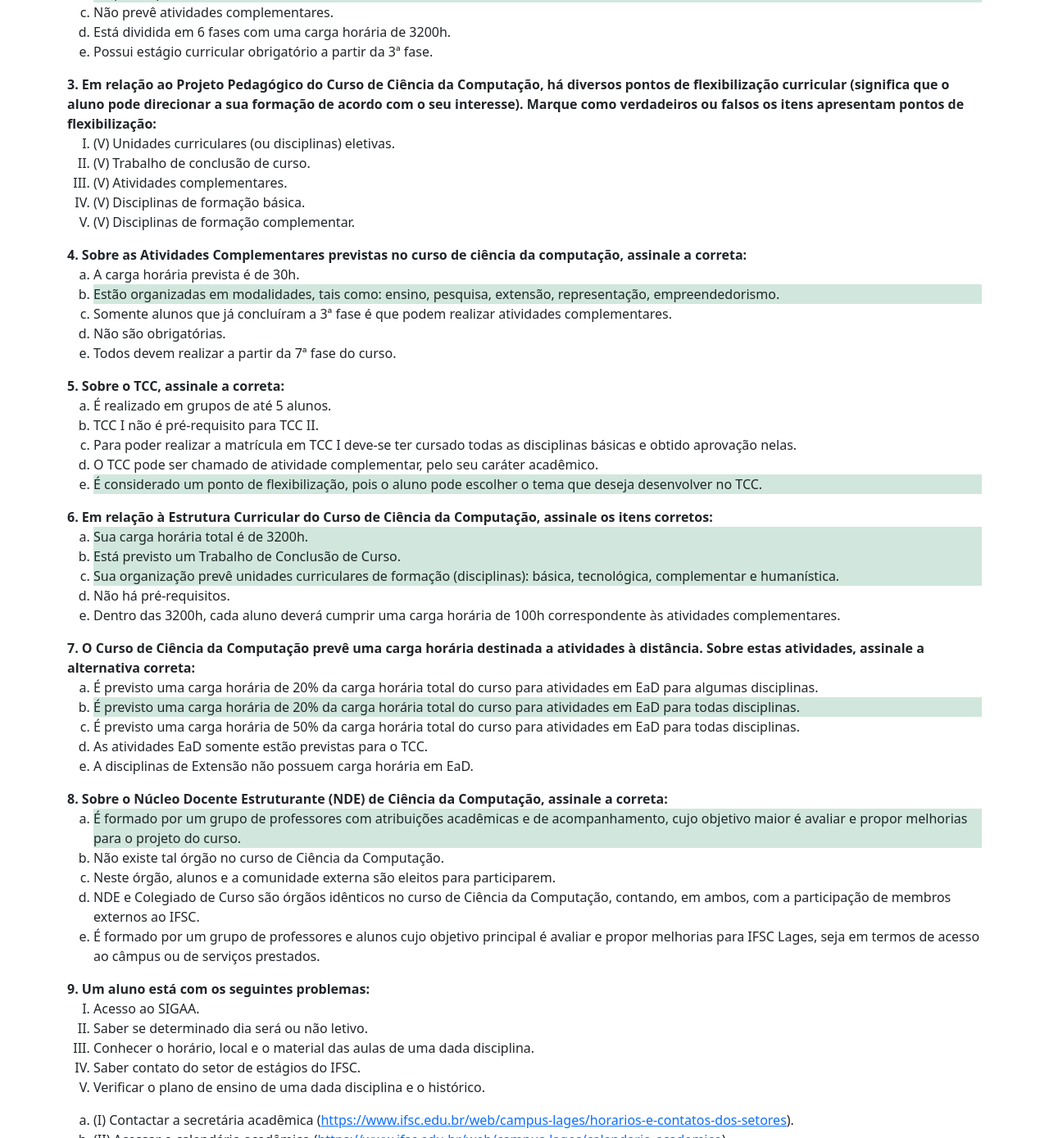
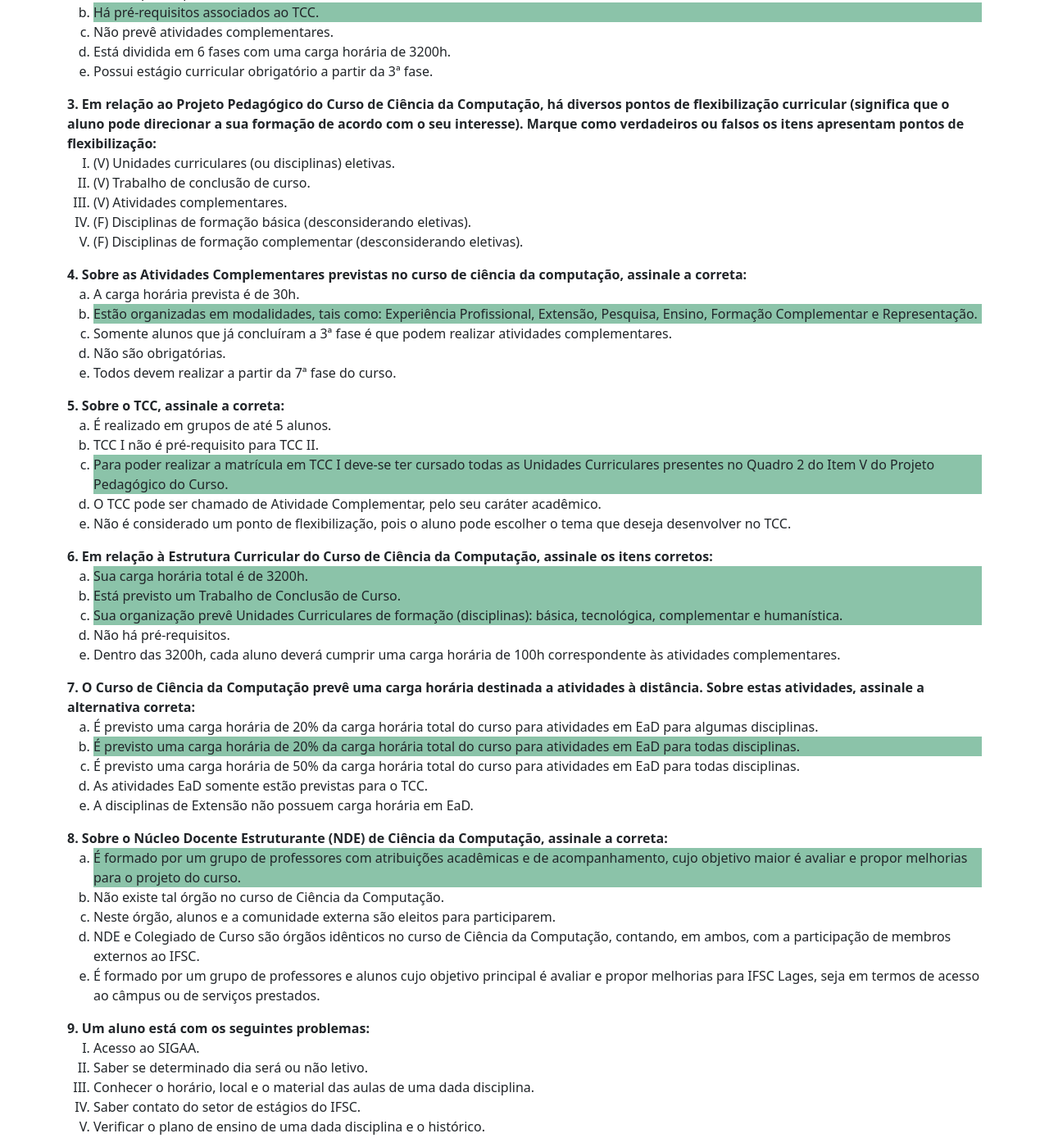
Before and after one commit to JaoGoncalves/computacao-e-sociedade-, a plain HTML site: page Pagina-PPC/index.html in a window 1280 px wide. Shown: the part 469-1858 px from the top of the page at 82% size. Drawn offline with nearby package versions, Linux system fonts and the light colour scheme.

Commit message:
Add files via upload

```diff
--- a/Pagina-PPC/index.html
+++ b/Pagina-PPC/index.html
@@ -35,13 +35,12 @@
         <div class="text-center">
             <span>
                 Aluno:
-                  João Vitor Sutil Gonçalves
+                João Vitor Sutil Gonçalves _ _ _ _ _ _ _ _ _ _ _ _ _ _ _ _ _ _ _ _ _ _ _ _ _ _ _ _ _ _ _ _ _ _ _ _ _ _ _ _ _ _ _ _ _ _ _ _ _ _
+                _ _ _ _ _ _ _ _ _ _ _ _ _ _ _ _ _ _ _ _ _ _ _ _ _ _ _ _
             </span>
-
-
             <span>
-                Data: 22/04/2024
-
+                Data:
+                29/04/2024
             </span>
         </div>
         <div>
@@ -52,11 +51,12 @@
         </div>
         <div>
             <ol type="a">
-                <li>Lei da educação.</li>
-                <li>Diretrizes curriculares da área.</li>
-                <li>Norma interna da área de Informática do IFSC.</li>
-                <li class="bg-success-subtle">Catálogo brasileiro de cursos de graduação.</li>
-                <li>Não existe este documento.</li>
+                <!-- adicionar nos elementos corretos: class="bg-success bg-opacity-50" -->
+                <li><span>Lei da educação.</span></li>
+                <li class="bg-success bg-opacity-50"><span>Diretrizes curriculares da área.</span></li>
+                <li><span>Norma interna da área de Informática do IFSC.</span></li>
+                <li><span>Catálogo brasileiro de cursos de graduação.</span></li>
+                <li><span>Não existe este documento.</span></li>
             </ol>
         </div>
         <div>
@@ -66,11 +66,11 @@
         </div>
         <div>
             <ol type="a">
-                <li>Não há pré-requisitos.</li>
-                <li class="bg-success-subtle">Há pré-requisitos associados ao TCC.</li>
-                <li>Não prevê atividades complementares.</li>
-                <li>Está dividida em 6 fases com uma carga horária de 3200h.</li>
-                <li>Possui estágio curricular obrigatório a partir da 3ª fase.</li>
+                <li><span>Não há pré-requisitos.</span></li>
+                <li class=" bg-success bg-opacity-50"><span>Há pré-requisitos associados ao TCC.</span></li>
+                <li><span>Não prevê atividades complementares.</span></li>
+                <li><span>Está dividida em 6 fases com uma carga horária de 3200h.</span></li>
+                <li><span>Possui estágio curricular obrigatório a partir da 3ª fase.</span></li>
             </ol>
         </div>
         <div>
@@ -82,11 +82,11 @@
         </div>
         <div>
             <ol type="I">
-                <li>(V) Unidades curriculares (ou disciplinas) eletivas.</li>
-                <li>(V) Trabalho de conclusão de curso.</li>
-                <li>(V) Atividades complementares.</li>
-                <li>(V) Disciplinas de formação básica.</li>
-                <li>(V) Disciplinas de formação complementar.</li>
+                <li><span>(V) Unidades curriculares (ou disciplinas) eletivas.</span></li>
+                <li><span>(V) Trabalho de conclusão de curso.</span></li>
+                <li><span>(V) Atividades complementares.</span></li>
+                <li><span>(F) Disciplinas de formação básica (desconsiderando eletivas).</span></li>
+                <li><span>(F) Disciplinas de formação complementar (desconsiderando eletivas).</span></li>
             </ol>
         </div>
         <div>
@@ -96,12 +96,32 @@
         </div>
         <div>
             <ol type="a">
-                <li>A carga horária prevista é de 30h.</li>
-                <li class="bg-success-subtle">Estão organizadas em modalidades, tais como: ensino, pesquisa, extensão, representação,
-                    empreendedorismo.</li>
-                <li>Somente alunos que já concluíram a 3ª fase é que podem realizar atividades complementares.</li>
-                <li>Não são obrigatórias.</li>
-                <li>Todos devem realizar a partir da 7ª fase do curso.</li>
+                <li>
+                    <span>
+                        A carga horária prevista é de 30h.
+                    </span>
+                </li>
+                <li class=" bg-success bg-opacity-50">
+                    <span>
+                        Estão organizadas em modalidades, tais como: Experiência Profissional, Extensão, Pesquisa,
+                        Ensino, Formação Complementar e Representação.
+                    </span>
+                </li>
+                <li>
+                    <span>
+                        Somente alunos que já concluíram a 3ª fase é que podem realizar atividades complementares.
+                    </span>
+                </li>
+                <li>
+                    <span>
+                        Não são obrigatórias.
+                    </span>
+                </li>
+                <li>
+                    <span>
+                        Todos devem realizar a partir da 7ª fase do curso.
+                    </span>
+                </li>
             </ol>
         </div>
         <div>
@@ -111,13 +131,33 @@
         </div>
         <div>
             <ol type="a">
-                <li>É realizado em grupos de até 5 alunos.</li>
-                <li>TCC I não é pré-requisito para TCC II.</li>
-                <li>Para poder realizar a matrícula em TCC I deve-se ter cursado todas as disciplinas básicas e obtido
-                    aprovação nelas.</li>
-                <li>O TCC pode ser chamado de atividade complementar, pelo seu caráter acadêmico.</li>
-                <li class="bg-success-subtle">É considerado um ponto de flexibilização, pois o aluno pode escolher o tema que deseja desenvolver
-                    no TCC.</li>
+                <li>
+                    <span>
+                        É realizado em grupos de até 5 alunos.
+                    </span>
+                </li>
+                <li>
+                    <span>
+                        TCC I não é pré-requisito para TCC II.
+                    </span>
+                </li>
+                <li class="bg-success bg-opacity-50">
+                    <span>
+                        Para poder realizar a matrícula em TCC I deve-se ter cursado todas as Unidades Curriculares
+                        presentes no Quadro 2 do Item V do Projeto Pedagógico do Curso.
+                    </span>
+                </li>
+                <li>
+                    <span>
+                        O TCC pode ser chamado de Atividade Complementar, pelo seu caráter acadêmico.
+                    </span>
+                </li>
+                <li>
+                    <span>
+                        Não é considerado um ponto de flexibilização, pois o aluno pode escolher o tema que deseja
+                        desenvolver no TCC.
+                    </span>
+                </li>
             </ol>
         </div>
         <div>
@@ -127,13 +167,33 @@
         </div>
         <div>
             <ol type="a">
-                <li class="bg-success-subtle">Sua carga horária total é de 3200h.</li>
-                <li class="bg-success-subtle">Está previsto um Trabalho de Conclusão de Curso.</li>
-                <li class="bg-success-subtle">Sua organização prevê unidades curriculares de formação (disciplinas): básica, tecnológica,
-                    complementar e humanística.</li>
-                <li>Não há pré-requisitos.</li>
-                <li>Dentro das 3200h, cada aluno deverá cumprir uma carga horária de 100h correspondente às atividades
-                    complementares.</li>
+                <li class="bg-success bg-opacity-50">
+                    <span>
+                        Sua carga horária total é de 3200h.
+                    </span>
+                </li>
+                <li class="bg-success bg-opacity-50">
+                    <span>
+                        Está previsto um Trabalho de Conclusão de Curso.
+                    </span>
+                </li>
+                <li class="bg-success bg-opacity-50">
+                    <span>
+                        Sua organização prevê Unidades Curriculares de formação (disciplinas): básica, tecnológica,
+                        complementar e humanística.
+                    </span>
+                </li>
+                <li>
+                    <span>
+                        Não há pré-requisitos.
+                    </span>
+                </li>
+                <li>
+                    <span>
+                        Dentro das 3200h, cada aluno deverá cumprir uma carga horária de 100h correspondente às
+                        atividades complementares.
+                    </span>
+                </li>
             </ol>
         </div>
         <div>
@@ -144,14 +204,34 @@
         </div>
         <div>
             <ol type="a">
-                <li>É previsto uma carga horária de 20% da carga horária total do curso para atividades em EaD para
-                    algumas disciplinas.</li>
-                <li class="bg-success-subtle">É previsto uma carga horária de 20% da carga horária total do curso para atividades em EaD para
-                    todas disciplinas.</li>
-                <li>É previsto uma carga horária de 50% da carga horária total do curso para atividades em EaD para
-                    todas disciplinas.</li>
-                <li>As atividades EaD somente estão previstas para o TCC.</li>
-                <li>A disciplinas de Extensão não possuem carga horária em EaD.</li>
+                <li>
+                    <span>
+                        É previsto uma carga horária de 20% da carga horária total do curso para atividades em EaD para
+                        algumas disciplinas.
+                    </span>
+                </li>
+                <li class="bg-success bg-opacity-50">
+                    <span>
+                        É previsto uma carga horária de 20% da carga horária total do curso para atividades em EaD para
+                        todas disciplinas.
+                    </span>
+                </li>
+                <li>
+                    <span>
+                        É previsto uma carga horária de 50% da carga horária total do curso para atividades em EaD para
+                        todas disciplinas.
+                    </span>
+                </li>
+                <li>
+                    <span>
+                        As atividades EaD somente estão previstas para o TCC.
+                    </span>
+                </li>
+                <li>
+                    <span>
+                        A disciplinas de Extensão não possuem carga horária em EaD.
+                    </span>
+                </li>
             </ol>
         </div>
         <div>
@@ -161,14 +241,34 @@
         </div>
         <div>
             <ol type="a">
-                <li class="bg-success-subtle">É formado por um grupo de professores com atribuições acadêmicas e de acompanhamento, cujo objetivo
-                    maior é avaliar e propor melhorias para o projeto do curso.</li>
-                <li>Não existe tal órgão no curso de Ciência da Computação.</li>
-                <li>Neste órgão, alunos e a comunidade externa são eleitos para participarem.</li>
-                <li>NDE e Colegiado de Curso são órgãos idênticos no curso de Ciência da Computação, contando, em ambos,
-                    com a participação de membros externos ao IFSC.</li>
-                <li>É formado por um grupo de professores e alunos cujo objetivo principal é avaliar e propor melhorias
-                    para IFSC Lages, seja em termos de acesso ao câmpus ou de serviços prestados.</li>
+                <li class="bg-success bg-opacity-50">
+                    <span>
+                        É formado por um grupo de professores com atribuições acadêmicas e de acompanhamento, cujo
+                        objetivo maior é avaliar e propor melhorias para o projeto do curso.
+                    </span>
+                </li>
+                <li>
+                    <span>
+                        Não existe tal órgão no curso de Ciência da Computação.
+                    </span>
+                </li>
+                <li>
+                    <span>
+                        Neste órgão, alunos e a comunidade externa são eleitos para participarem.
+                    </span>
+                </li>
+                <li>
+                    <span>
+                        NDE e Colegiado de Curso são órgãos idênticos no curso de Ciência da Computação, contando, em
+                        ambos, com a participação de membros externos ao IFSC.
+                    </span>
+                </li>
+                <li>
+                    <span>
+                        É formado por um grupo de professores e alunos cujo objetivo principal é avaliar e propor
+                        melhorias para IFSC Lages, seja em termos de acesso ao câmpus ou de serviços prestados.
+                    </span>
+                </li>
             </ol>
         </div>
         <div>
@@ -178,35 +278,48 @@
         </div>
         <div>
             <ol type="I">
-                <li>Acesso ao SIGAA.</li>
-                <li>Saber se determinado dia será ou não letivo.</li>
-                <li>Conhecer o horário, local e o material das aulas de uma dada disciplina.</li>
-                <li>Saber contato do setor de estágios do IFSC.</li>
-                <li>Verificar o plano de ensino de uma dada disciplina e o histórico.</li>
+                <li><span>Acesso ao SIGAA.</span></li>
+                <li><span>Saber se determinado dia será ou não letivo.</span></li>
+                <li><span>Conhecer o horário, local e o material das aulas de uma dada disciplina.</span></li>
+                <li><span>Saber contato do setor de estágios do IFSC.</span></li>
+                <li><span>Verificar o plano de ensino de uma dada disciplina e o histórico.</span></li>
             </ol>
             <ol type="a">
                 <li>
+                    <span>
                         (I) Contactar a secretária acadêmica (<a
                             href="https://www.ifsc.edu.br/web/campus-lages/horarios-e-contatos-dos-setores"
                             target="_blank">https://www.ifsc.edu.br/web/campus-lages/horarios-e-contatos-dos-setores</a>).
+                    </span>
                 </li>
                 <li>
+                    <span>
                         (II) Acessar o calendário acadêmico (<a
                             href="https://www.ifsc.edu.br/web/campus-lages/calendario-academico"
-                        target="_blank">https://www.ifsc.edu.br/web/campus-lages/calendario-academico</a>).</li>
+                            target="_blank">https://www.ifsc.edu.br/web/campus-lages/calendario-academico</a>).
+                    </span>
+                </li>
                 <li>
+                    <span>
                         (III) Acessar SIGAA e na lista de disciplinas conferir agenda (<a
                             href="https://sigaa.ifsc.edu.br/sigaa/public"
-                        target="_blank">https://sigaa.ifsc.edu.br/sigaa/public</a>).</li>
+                            target="_blank">https://sigaa.ifsc.edu.br/sigaa/public</a>).
+                    </span>
+                </li>
                 <li>
+                    <span>
                         (IV) Acessar o site do IFSC Lages e escolher estrutura organizacional (<a
                             href="https://www.ifsc.edu.br/web/campus-lages/horarios-e-contatos-dos-setores"
-                        target="_blank">https://www.ifsc.edu.br/web/campus-lages/horarios-e-contatos-dos-setores</a> ).
+                            target="_blank">https://www.ifsc.edu.br/web/campus-lages/horarios-e-contatos-dos-setores</a>
+                        ).
+                    </span>
                 </li>
                 <li>
+                    <span>
                         (V) Acessar o SIGAA, escolher a disciplinas e acessar a opção plano de ensino (<a
                             href="https://sigaa.ifsc.edu.br/sigaa/public"
                             target="_blank">https://sigaa.ifsc.edu.br/sigaa/public</a>).
+                    </span>
                 </li>
             </ol>
         </div>
```
Lines whose indentation alone changed are shown as unchanged.
